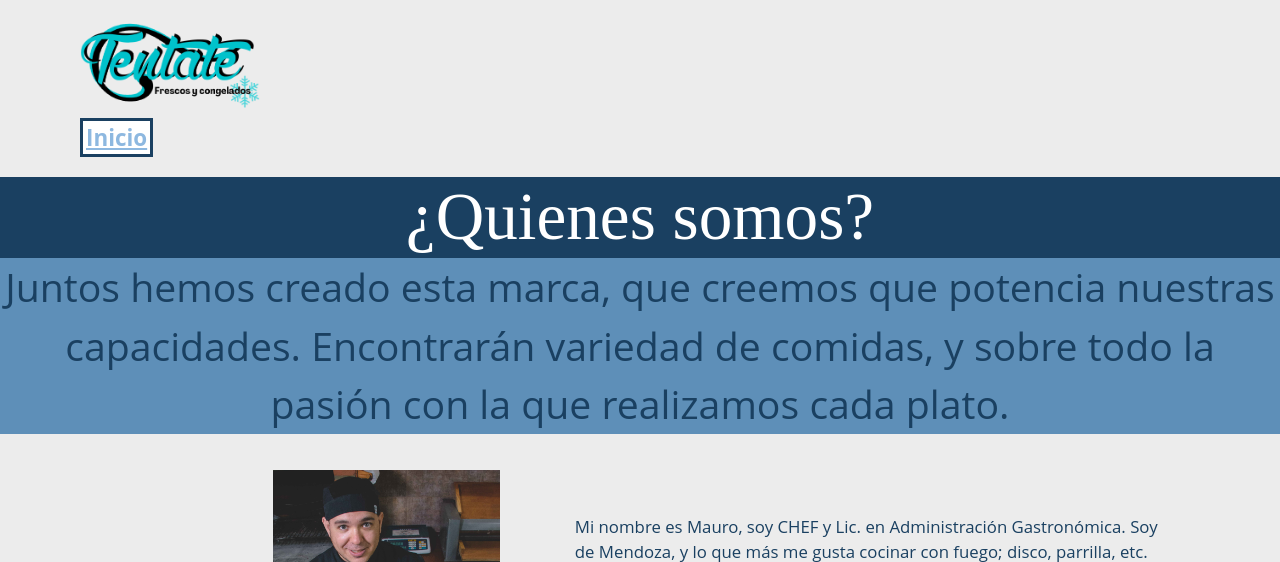
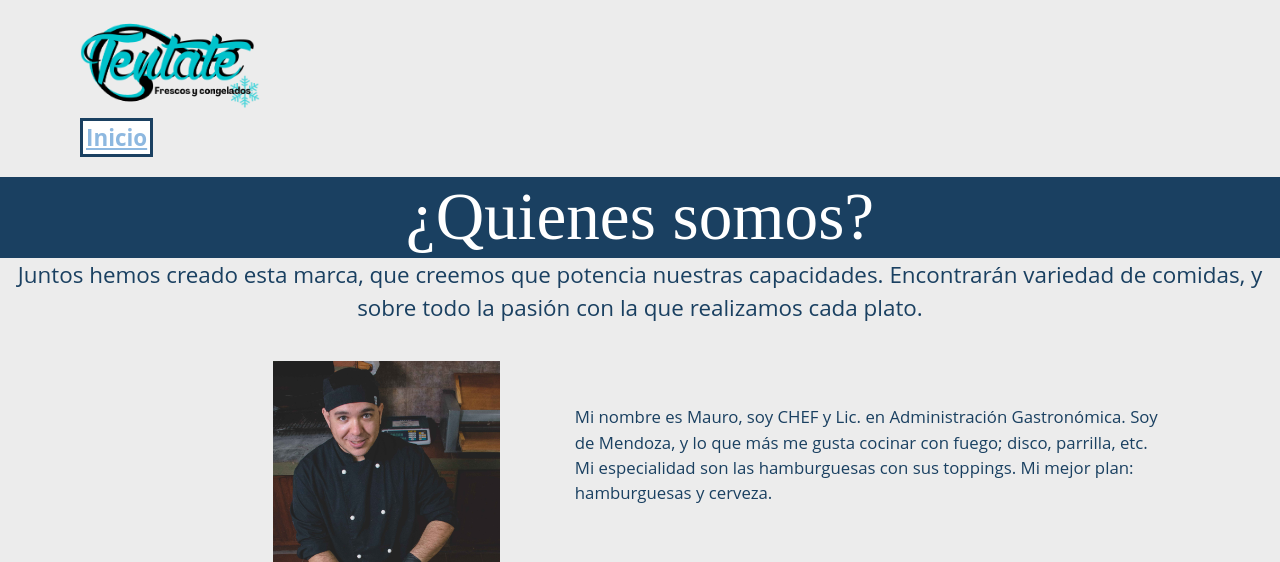
Before and after one commit to paulaperezgianolini/tentate, a website: page Quienessomos.html in a window 1280 px wide. Shown: the top 562 px of the page. Drawn offline with nearby package versions, Linux system fonts and the light colour scheme; a web font is replaced by a local one.

Commit message:
arreglo textos en quienes somos

```diff
--- a/Quienessomos.html
+++ b/Quienessomos.html
@@ -27,7 +27,7 @@
     <div class="header">
         <h1 class="title">¿Quienes somos?</h1>
 
-        <p class="titleInicio">Juntos hemos creado esta marca, que creemos que potencia nuestras capacidades. Encontrarán variedad de comidas, y sobre todo la pasión con la que realizamos cada plato. </p>
+        <p class="parrafo">Juntos hemos creado esta marca, que creemos que potencia nuestras capacidades. Encontrarán variedad de comidas, y sobre todo la pasión con la que realizamos cada plato. </p>
 
     </div>
 
```
